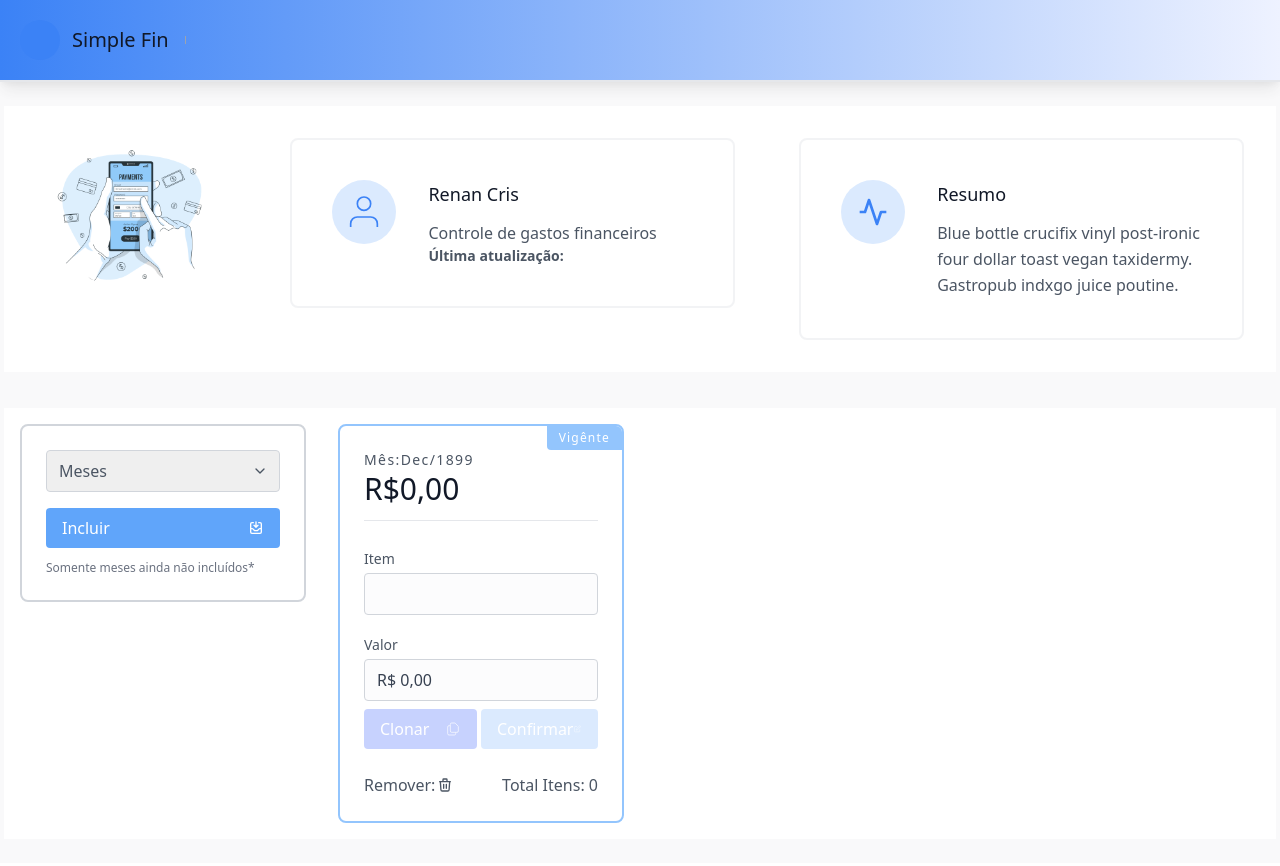
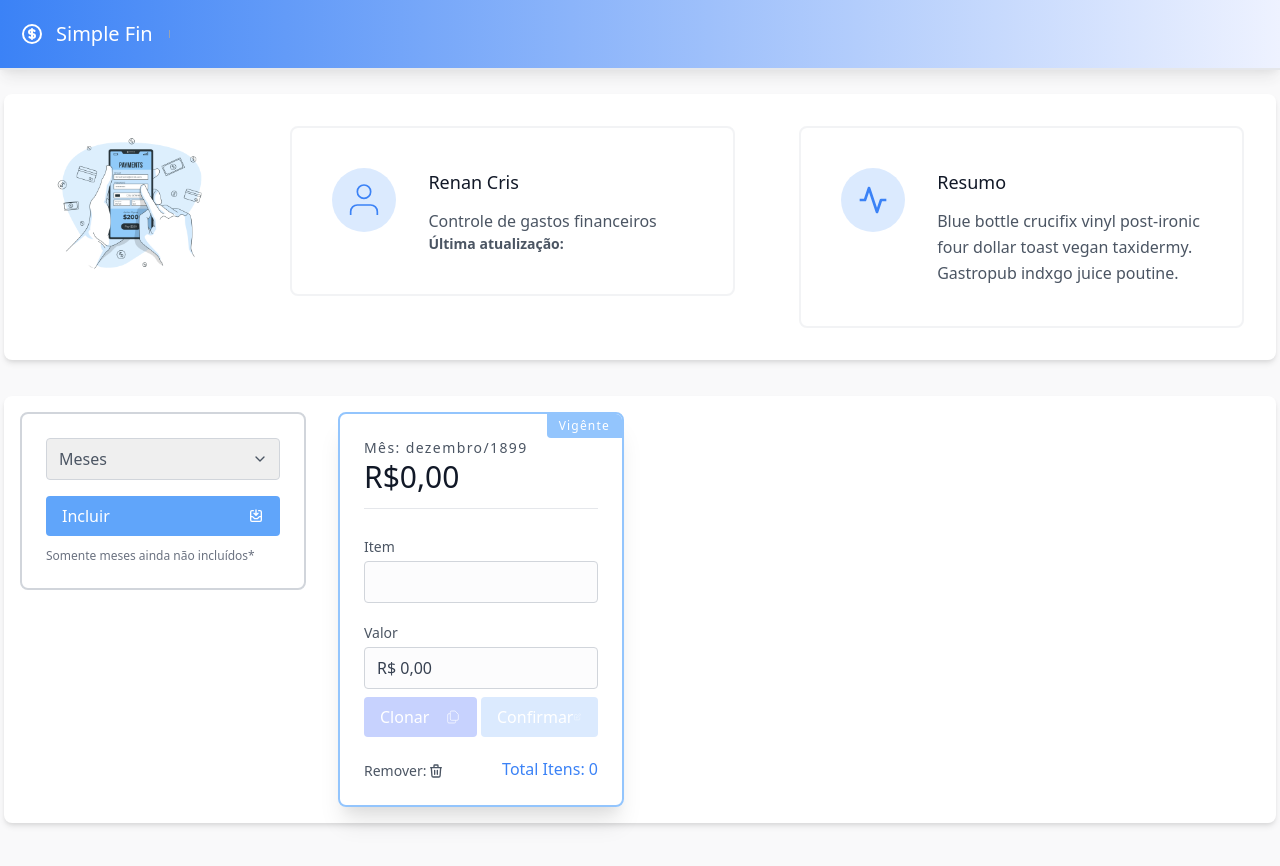
Before and after one commit to RenanCris/simple-fin, a React (Create React App) app: page / in a window 1280 px wide. Both pictures are taken after a click on the button "Incluir". Shown: the top 866 px of the page. Built offline with nearby package versions, Linux system fonts and the light colour scheme.

Commit message:
ajustes de formatação e renderização

```diff
--- /dev/null
+++ b/src/App.css
@@ -0,0 +1,3 @@
+.conteudo{
+    min-height: 830px;
+}
--- a/src/App.tsx
+++ b/src/App.tsx
@@ -7,6 +7,7 @@ import Lancamento from './app/pagamento/lancamentos/Lancamento';
 import Resumo from './app/resumo-valores/Resumo';
 import Usuario from './app/usuario/Usuario';
 import _lodash from "lodash";
+import './App.css';
 
 function App() {
 
@@ -15,12 +16,12 @@ function App() {
   return (
     <div>
       <Header titulo="Simple Fin"></Header>
-      <section className="bg-gray-200 bg-opacity-25 max-h-px overflow-y-scroll">
+      <section className="bg-gray-200 bg-opacity-25 max-h-px overflow-y-scroll conteudo ">
         <section className="text-gray-600 body-font">
           <div className="container px-5 py-10 mx-auto">
-            <div className="flex flex-row -m-4 bg-white">
+            <div className="flex flex-row -m-4 bg-white shadow-md rounded-lg">
               <div className="p-4 lg:w-1/4">
-                <div className="flex rounded-lg border-gray-200 border-opacity-50 p-4 justify-center sm:flex-row flex-col">
+                <div className="flex rounded-lg border-opacity-50 p-4 justify-center sm:flex-row flex-col ">
                   <img src={imgPay} className="h-40" alt="pagamento painel"></img>
                 </div>
               </div>
@@ -31,7 +32,7 @@ function App() {
         </section>
         <section className="text-gray-600 body-font overflow-hidden">
           <div className="container px-5 pt-7 pb-10 mx-auto">
-            <div className="flex flex-wrap -m-4 bg-white">
+            <div className="flex flex-wrap -m-4 bg-white shadow-md rounded-lg">
               <MesInclusao></MesInclusao>
               {
                 _lodash.orderBy(pagamentoState.lancamentos,['mes'],['desc'])
--- a/src/app/components/RemoverBtn.tsx
+++ b/src/app/components/RemoverBtn.tsx
@@ -11,7 +11,7 @@ export const RemoverBtn = (props: Props) => {
 
     return (
         <div className="flex items-center mt-3">
-            { props.exibirTitulo ? <span>Remover:</span> : ""}
+            { props.exibirTitulo ? <span className="text-sm">Remover:</span> : ""}
             <svg
                 onClick={props.acao}
                 className={classEstilo} fill="none" viewBox="0 0 24 24" stroke="currentColor">
--- a/src/app/header/Header.tsx
+++ b/src/app/header/Header.tsx
@@ -8,9 +8,9 @@ export default function Header(head: Props): ReactElement {
     return (
         <header className="text-gray-600 body-font border-b-2 shadow md:shadow-lg bg-gradient-to-l from-indigo-50 to-blue-500 ">
             <div className="container mx-auto flex flex-wrap p-5 flex-col md:flex-row items-center">
-                <div className="flex title-font font-medium items-center text-gray-900 mb-4 md:mb-0">
-                    <svg xmlns="http://www.w3.org/2000/svg" fill="none" className="w-10 h-10 text-white p-2 bg-blue-500 rounded-full" viewBox="0 0 24 24">
-                        <path d="M12 2L2 7l10 5 10-5-10-5zM2 17l10 5 10-5M2 12l10 5 10-5"></path>
+                <div className="flex title-font font-medium items-center text-white mb-4 md:mb-0">
+                    <svg  className="h-6 w-6" fill="none" viewBox="0 0 24 24" stroke="currentColor">
+                        <path strokeLinecap="round" strokeLinejoin="round" strokeWidth={2} d="M12 8c-1.657 0-3 .895-3 2s1.343 2 3 2 3 .895 3 2-1.343 2-3 2m0-8c1.11 0 2.08.402 2.599 1M12 8V7m0 1v8m0 0v1m0-1c-1.11 0-2.08-.402-2.599-1M21 12a9 9 0 11-18 0 9 9 0 0118 0z" />
                     </svg>
                     <span className="ml-3 text-xl">{head.titulo}</span>
                 </div>
--- a/src/app/pagamento/lancamentos/Lancamento.tsx
+++ b/src/app/pagamento/lancamentos/Lancamento.tsx
@@ -10,7 +10,8 @@ import NumberFormat from 'react-number-format';
 import _lodash from "lodash";
 import { MoedaFormat } from '../../components/MoedaFormat';
 import Moment from 'react-moment';
-// import 'moment-timezone';
+import 'moment-timezone';
+import 'moment/locale/pt-br';
 
 interface Props {
     lancamento:LancamentoState,
@@ -47,7 +48,7 @@ export default function Lancamento(dados: Props): ReactElement{
         })
     }
 
-    const bordaIndicacao = `h-full p-6 rounded-lg border-2 ${dados.numero ? "border-gray-300": "border-blue-300"} flex flex-col relative overflow-hidden`;
+    const bordaIndicacao = `h-full shadow-xl p-6 rounded-lg border-2 ${dados.numero ? "border-gray-200": "border-blue-300"} flex flex-col relative overflow-hidden`;
 
     const totalItens = useMemo(() => dados.lancamento?.itens.length, [dados.lancamento?.itens]);
     const totalSomatorio = useMemo(() => _lodash.sumBy(dados.lancamento.itens, (obj) => obj.valor), [dados.lancamento?.itens]);
@@ -64,8 +65,8 @@ export default function Lancamento(dados: Props): ReactElement{
                     <span className="bg-blue-300 text-white px-3 py-1 tracking-widest text-xs absolute right-0 top-0 rounded-bl">Vigênte</span>
                 :""
             }
-            <h2 className="text-sm tracking-widest title-font mb-1 font-medium">Mês:
-                <Moment format="MMM/YYYY">
+            <h2 className="text-sm tracking-widest title-font mb-1 font-medium">Mês:&nbsp;
+                <Moment format="MMMM/YYYY">
                    {new Date(dados.lancamento.ano,dados.lancamento.mes - 1)}
                 </Moment>
             </h2>
@@ -124,7 +125,7 @@ export default function Lancamento(dados: Props): ReactElement{
             </div>
             <div className="flex items-end mt-3">
                 <RemoverBtn acao={handleRemoverLancamento} exibirTitulo={true}></RemoverBtn>
-                <span className="absolute right-6">Total Itens: {totalItens}</span>
+                <span className="absolute right-6 text-blue-500">Total Itens: {totalItens}</span>
             </div>
         </div>
     </div>
```
